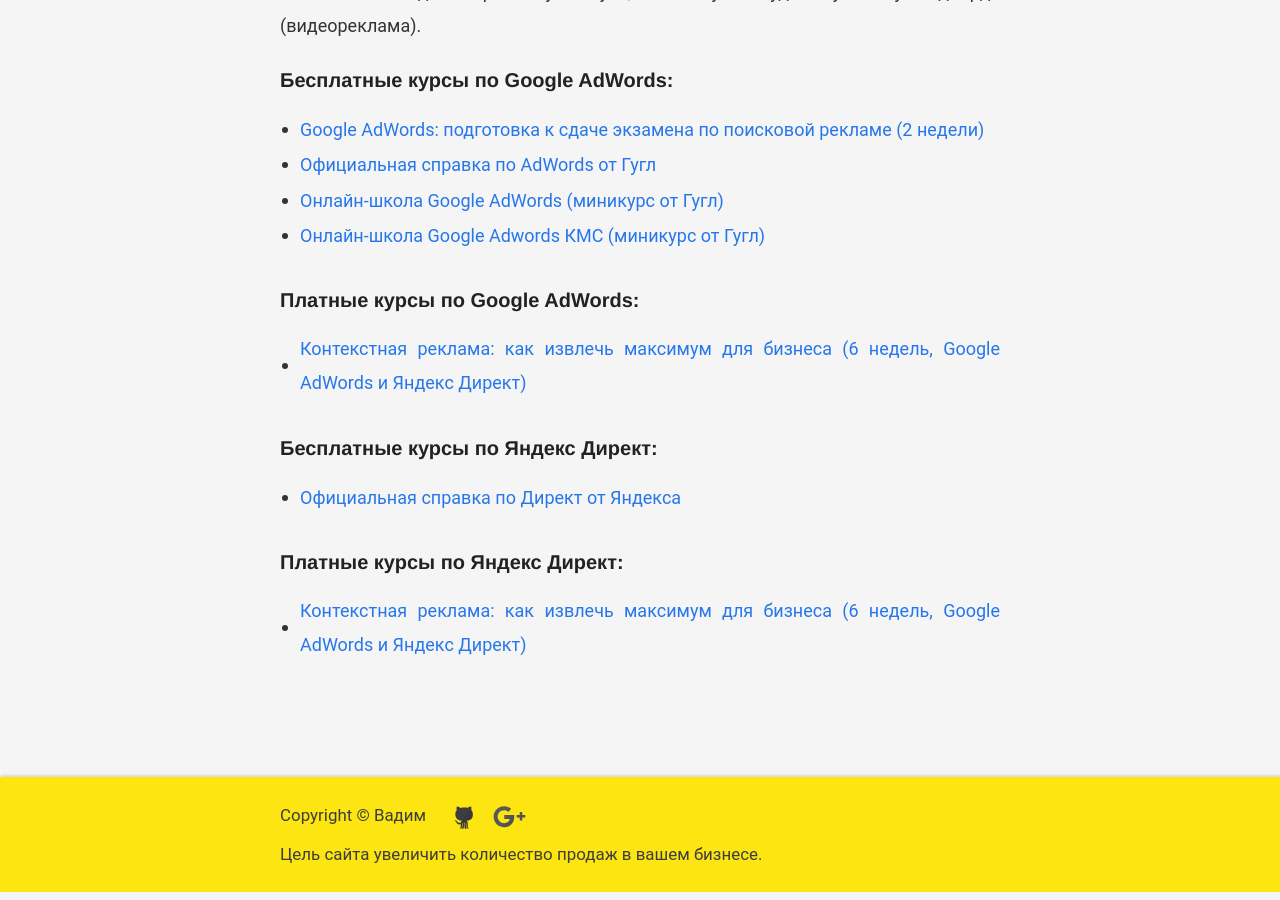
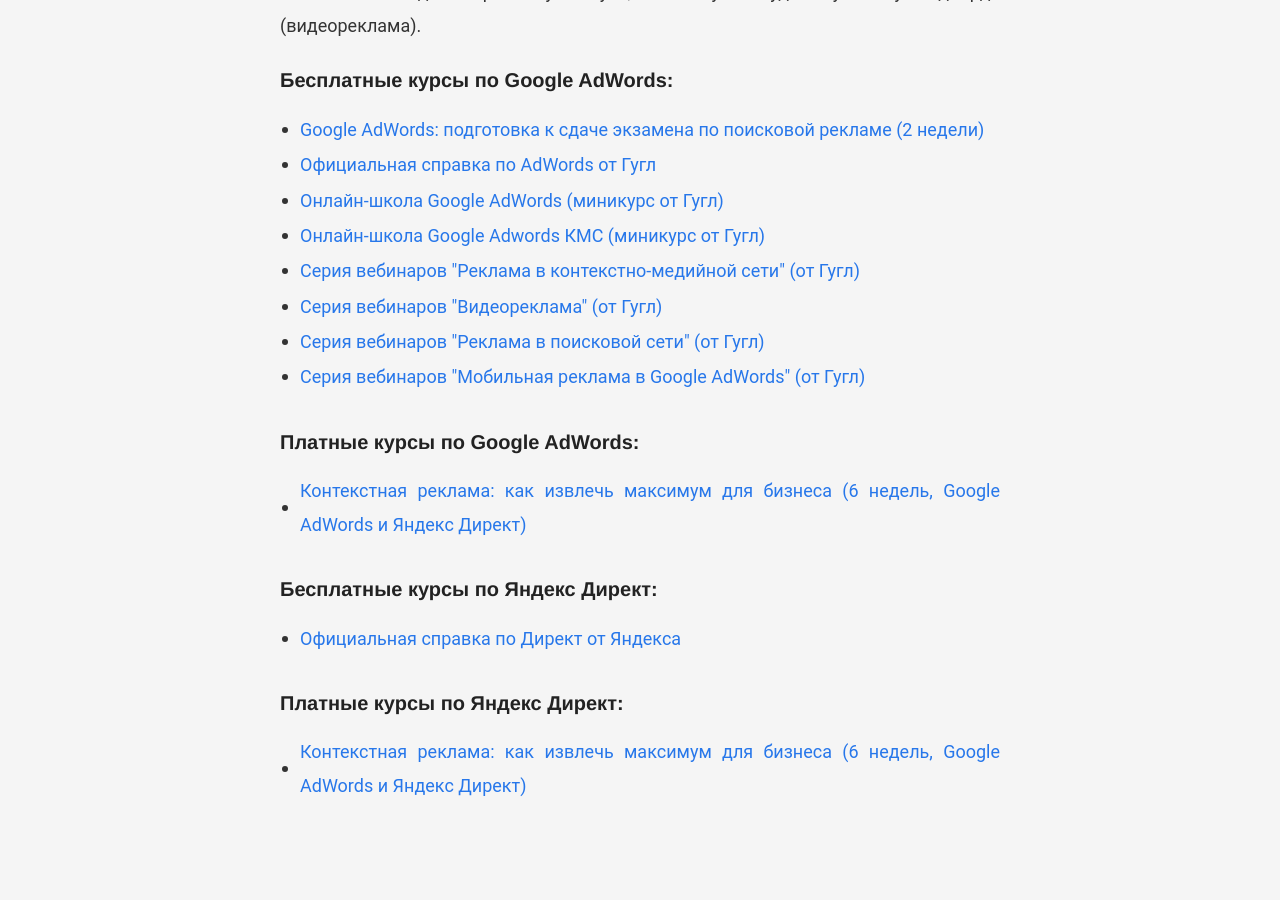
Before and after one commit to VadymVolos/vadymvolos.github.io, a Jekyll site: the page built from _posts/digital-marketing/2016-12-22-spisok-kursov-dlya-obucheniya-kontekstnoy-reklame.md, in a window 1280 px wide and 900 px high, scrolled down 658 px. Built offline with Jekyll 4.4.1, drawn with Linux system fonts in a browser that asks for light colours; comment, search, counter and statistics services are not loaded.

Commit message:
Update 2016-12-22-spisok-kursov-dlya-obucheniya-kontekstnoy-reklame.md

```diff
--- a/_posts/digital-marketing/2016-12-22-spisok-kursov-dlya-obucheniya-kontekstnoy-reklame.md
+++ b/_posts/digital-marketing/2016-12-22-spisok-kursov-dlya-obucheniya-kontekstnoy-reklame.md
@@ -27,6 +27,10 @@
     <li><a href="https://support.google.com/adwords/" rel="nofollow" target="_blank" class="hvr-wobble-vertical">Официальная справка по AdWords от Гугл</a></li>
     <li><a href="https://www.youtube.com/playlist?list=PLm4rB-wmRQyyBlv0fWtbXtWET2EVq2laL/" rel="nofollow" target="_blank" class="hvr-wobble-vertical">Онлайн-школа Google AdWords (миникурс от Гугл)</a></li>
     <li><a href="https://www.youtube.com/playlist?list=PLm4rB-wmRQyxH_jCwBE2CmRof-xyHf086" rel="nofollow" target="_blank" class="hvr-wobble-vertical">Онлайн-школа Google Adwords КМС (миникурс от Гугл)</a></li>
+    <li><a href="https://www.youtube.com/playlist?list=PLxGkMcS0U90pLhtL3pOPX8X1GFh-SrJ6m" rel="nofollow" target="_blank" class="hvr-wobble-vertical">Серия вебинаров "Реклама в контекстно-медийной сети" (от Гугл)</a></li>
+    <li><a href="https://www.youtube.com/playlist?list=PLxGkMcS0U90qUSqYbqS5cht7y3QjdZ0bu" rel="nofollow" target="_blank" class="hvr-wobble-vertical">Серия вебинаров "Видеореклама" (от Гугл)</a></li>
+    <li><a href="https://www.youtube.com/playlist?list=PLxGkMcS0U90q_qad7wjKrY7OknZotJ9Hr" rel="nofollow" target="_blank" class="hvr-wobble-vertical">Серия вебинаров "Реклама в поисковой сети" (от Гугл)</a></li>
+    <li><a href="https://www.youtube.com/playlist?list=PLxGkMcS0U90pzyX0Rbv-tDZ5lBfehOREe" rel="nofollow" target="_blank" class="hvr-wobble-vertical">Серия вебинаров "Мобильная реклама в Google AdWords" (от Гугл)</a></li>
 
 </ul>
 
```
